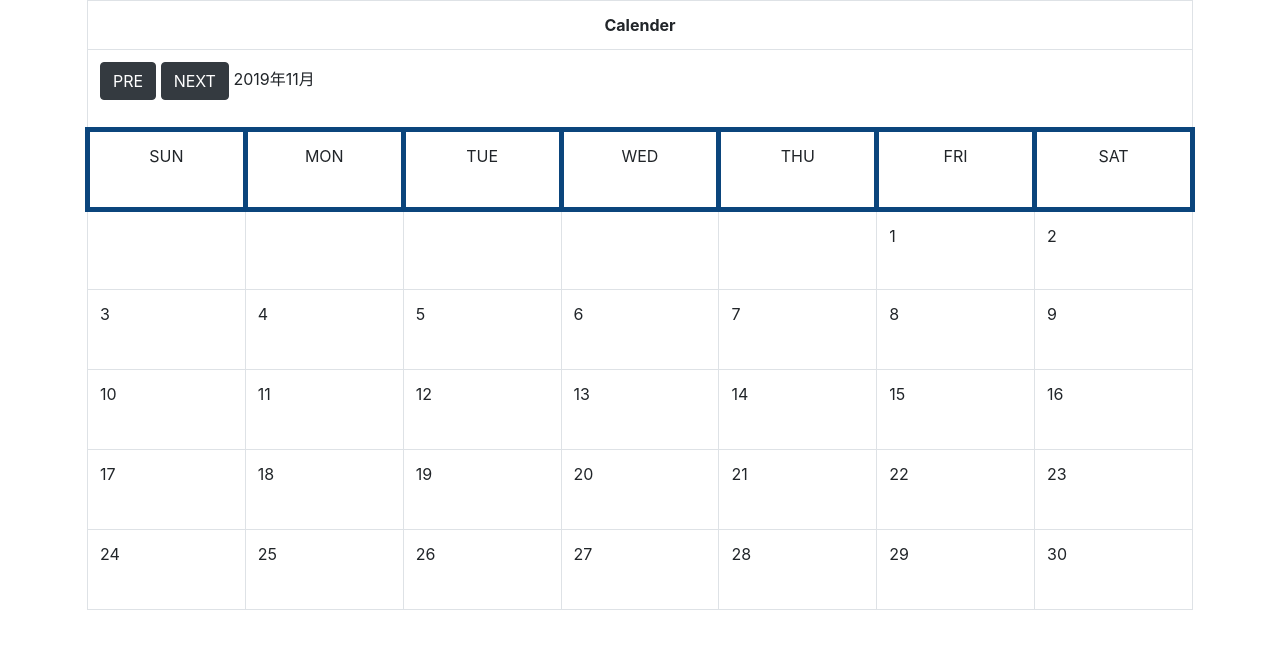
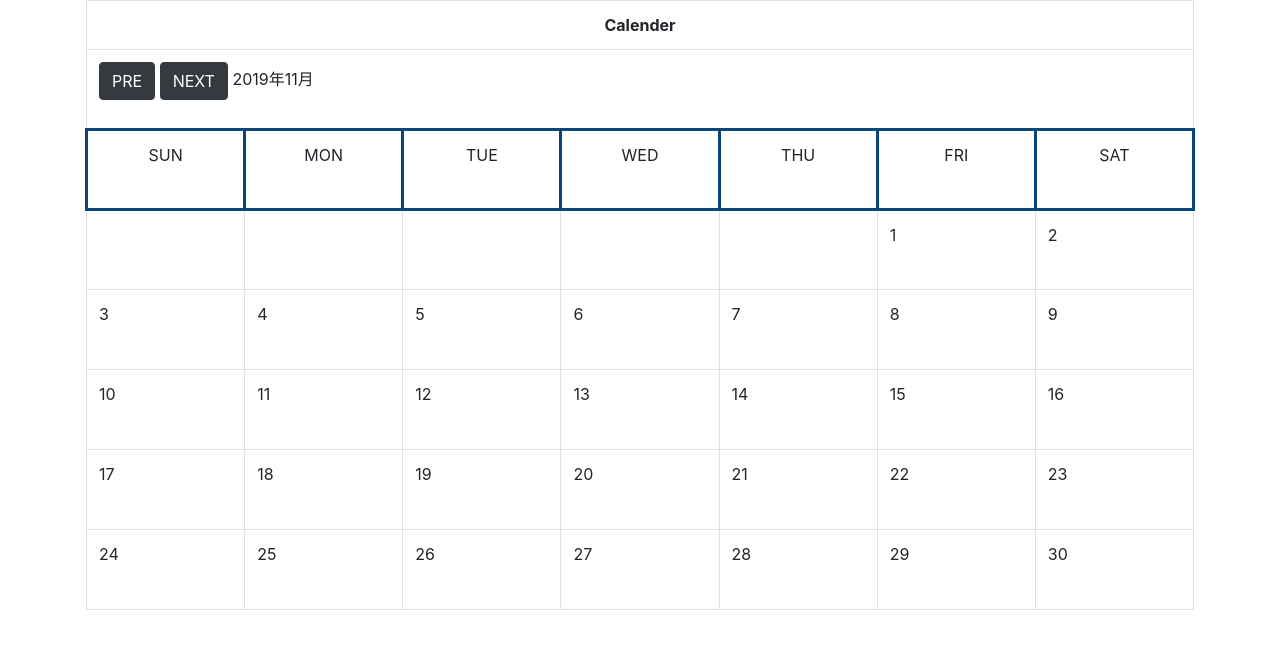
Before and after one commit to ricky19951011/Web, a plain HTML site: page calender.html in a window 1280 px wide. Drawn offline with nearby package versions, Linux system fonts and the light colour scheme.

Commit message:
calender

```diff
--- a/calender.html
+++ b/calender.html
@@ -131,13 +131,13 @@
                         </td>
                     </tr>
                     <tr style="text-align: center;">
-                        <td style="border:5px rgb(11, 69, 124) solid;">SUN</td>
-                        <td style="border:5px rgb(11, 69, 124) solid;">MON</td>
-                        <td style="border:5px rgb(11, 69, 124) solid;">TUE</td>
-                        <td style="border:5px rgb(11, 69, 124) solid;">WED</td>
-                        <td style="border:5px rgb(11, 69, 124) solid;">THU</td>
-                        <td style="border:5px rgb(11, 69, 124) solid;">FRI</td>
-                        <td style="border:5px rgb(11, 69, 124) solid;">SAT</td>
+                        <td style="border:3px rgb(11, 69, 124) solid;">SUN</td>
+                        <td style="border:3px rgb(11, 69, 124) solid;">MON</td>
+                        <td style="border:3px rgb(11, 69, 124) solid;">TUE</td>
+                        <td style="border:3px rgb(11, 69, 124) solid;">WED</td>
+                        <td style="border:3px rgb(11, 69, 124) solid;">THU</td>
+                        <td style="border:3px rgb(11, 69, 124) solid;">FRI</td>
+                        <td style="border:3px rgb(11, 69, 124) solid;">SAT</td>
                     </tr>
                     <tbody id="tablebody"></tbody>
                 </table>
```
